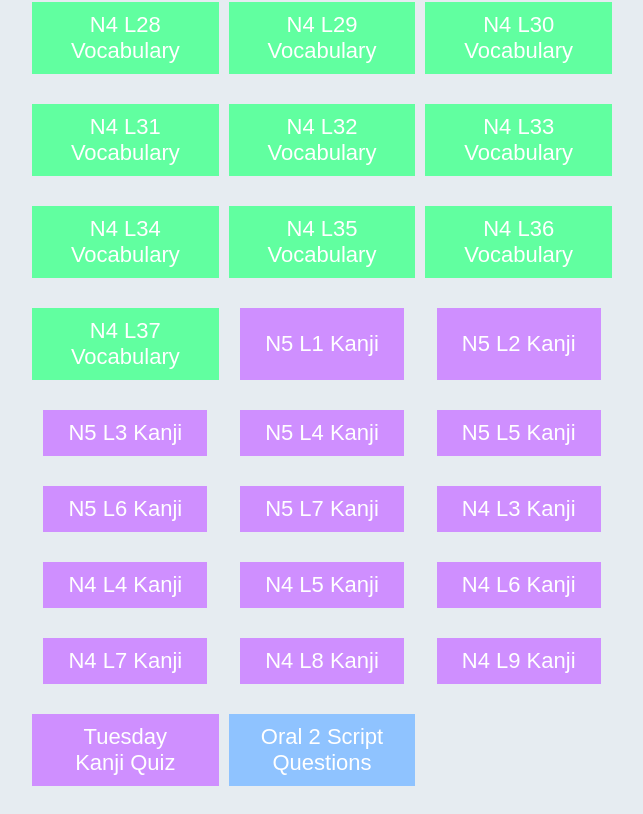
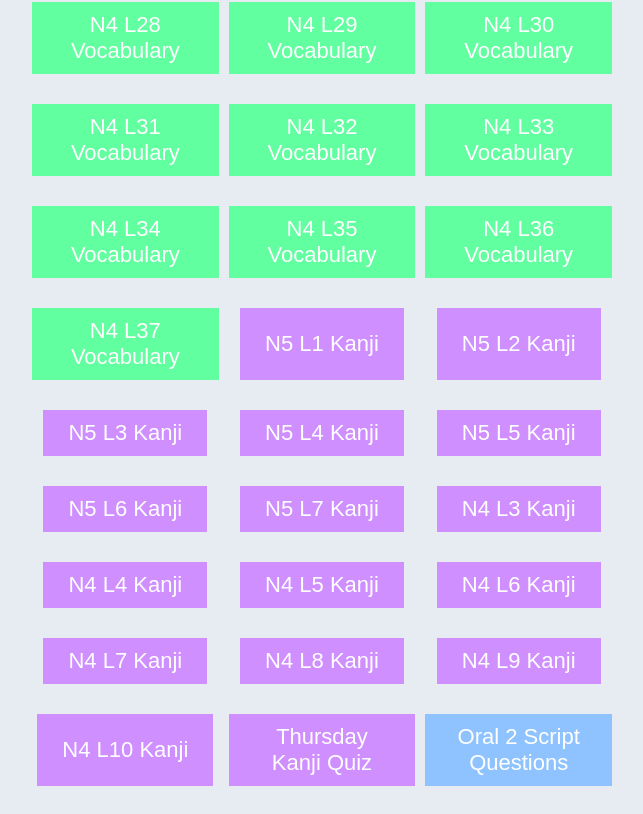
Before and after one commit to sameonseth/nihongo-reviewer, a Vue app: page / in a window 1280 px wide. Shown: the part 1187-2001 px from the top of the page, without its empty margins (318-961 px from the left). Built offline with nearby package versions, Linux system fonts and the light colour scheme.

Commit message:
added quizzes

```diff
--- a/src/assets/N4KanjiQuizzes.json
+++ b/src/assets/N4KanjiQuizzes.json
@@ -272,9 +272,7 @@
         { "question": "合計", "answer": "ごうけい", "english_answer": "total" },
         { "question": "日曜日", "answer": "にちようび", "english_answer": "Sunday" },
         { "question": "水曜日", "answer": "すいようび", "english_answer": "Wednesday" },
-        { "question": "何曜日", "answer": "なんようび", "english_answer": "what day of the week" }
-    ],
-    "TuesdayKQuiz": [
+        { "question": "何曜日", "answer": "なんようび", "english_answer": "what day of the week" },
         { "question": "以上", "answer": "いじょう", "english_answer": "more than" },
         { "question": "以下", "answer": "いか", "english_answer": "less than" },
         { "question": "以外", "answer": "いがい", "english_answer": "except" },
@@ -282,7 +280,9 @@
         { "question": "一度", "answer": "いちど", "english_answer": "once" },
         { "question": "今度", "answer": "こんど", "english_answer": "next time" },
         { "question": "２５度", "answer": "２５ど", "english_answer": "25 degrees" },
-        { "question": "温度", "answer": "おんど", "english_answer": "temperature" },
+        { "question": "温度", "answer": "おんど", "english_answer": "temperature" }
+    ],
+    "N4L11KQuiz": [
         { "question": "止まる", "answer": "とまる", "english_answer": "to stop" },
         { "question": "中止する", "answer": "ちゅうしする", "english_answer": "to call off" },
         { "question": "一時停止", "answer": "いちじていし", "english_answer": "stop sign" },
@@ -295,5 +295,50 @@
         { "question": "起きる", "answer": "おきる", "english_answer": "to get up" },
         { "question": "早起き", "answer": "はやおき", "english_answer": "early riser" },
         { "question": "起業家", "answer": "きぎょうか", "english_answer": "enterpreneur" }
+    ],
+    "ThursdayKQuiz": [
+        { "question": "持つ", "answer": "もつ", "english_answer": "to hold" },
+        { "question": "気持ち", "answer": "きもち", "english_answer": "feeling" },
+        { "question": "持ち物", "answer": "もちもの", "english_answer": "belongings" },
+        { "question": "支持する", "answer": "しじする", "english_answer": "to support" },
+        { "question": "待つ", "answer": "まつ", "english_answer": "to wait" },
+        { "question": "待ち合わせ", "answer": "まちあわせ", "english_answer": "rendezvous" },
+        { "question": "招待する", "answer": "しょうたいする", "english_answer": "to invite" },
+        { "question": "期待する", "answer": "きたいする", "english_answer": "to hope" },
+        { "question": "借りる", "answer": "かりる", "english_answer": "to borrow" },
+        { "question": "借金", "answer": "しゃっきん", "english_answer": "debt" },
+        { "question": "貸す", "answer": "かす", "english_answer": "to lend" },
+        { "question": "貸家", "answer": "かしや", "english_answer": "house for rent" },
+        { "question": "賃貸マンション", "answer": "ちんたいマンション", "english_answer": "rented apartment" },
+        { "question": "始める", "answer": "はじめる", "english_answer": "to begin" },
+        { "question": "開始する", "answer": "かいしする", "english_answer": "to start" },
+        { "question": "始発", "answer": "しはつ", "english_answer": "first train" },
+        { "question": "終わる", "answer": "おわる", "english_answer": "to end" },
+        { "question": "終電", "answer": "しゅうでん", "english_answer": "last train" },
+        { "question": "最終回", "answer": "さいしゅうかい", "english_answer": "final episode" }
+    ],
+    "FridayKQuiz": [
+        { "question": "家", "answer": "いえ", "english_answer": "house" },
+        { "question": "画家", "answer": "がか", "english_answer": "painter" },
+        { "question": "家内", "answer": "かない", "english_answer": "wife" },
+        { "question": "家庭", "answer": "かてい", "english_answer": "family" },
+        { "question": "家族", "answer": "かぞく", "english_answer": "family" },
+        { "question": "民族", "answer": "みんぞく", "english_answer": "race" },
+        { "question": "水族館", "answer": "すいぞくかん", "english_answer": "aquarium" },
+        { "question": "私", "answer": "わたし", "english_answer": "I" },
+        { "question": "私立大学", "answer": "しりつだいがく", "english_answer": "private university" },
+        { "question": "私生活", "answer": "しせいかつ", "english_answer": "private life" },
+        { "question": "自分", "answer": "じぶん", "english_answer": "oneself" },
+        { "question": "自動ドア", "answer": "じどうドア", "english_answer": "automatic door" },
+        { "question": "自由", "answer": "じゆう", "english_answer": "freedom" },
+        { "question": "自然", "answer": "しぜん", "english_answer": "nature" },
+        { "question": "親", "answer": "おや", "english_answer": "parent" },
+        { "question": "母親", "answer": "ははおや", "english_answer": "mother" },
+        { "question": "親切な", "answer": "しんせつな", "english_answer": "kind" },
+        { "question": "親しい", "answer": "したしい", "english_answer": "close" },
+        { "question": "両親", "answer": "りょうしん", "english_answer": "parents" },
+        { "question": "両方", "answer": "りょうほう", "english_answer": "both" },
+        { "question": "両手", "answer": "りょうて", "english_answer": "both hands" },
+        { "question": "両替え", "answer": "りょうがえ", "english_answer": "money exchange" }
     ]
 }
--- a/src/assets/N4VocabularyQuizzes.json
+++ b/src/assets/N4VocabularyQuizzes.json
@@ -519,6 +519,7 @@
         { "question": "well, skillfully", "kanji_question": "上手に", "answer": "じょうずに" },
         { "question": "as much as possible", "kanji_question": "", "answer": "できるだけ" },
         { "question": "almost all (in affirmative sentences), hardly, scarcely (in negative sentences)", "kanji_question": "", "answer": "ほとんど" },
+        { "question": "Chopin, Polish musician (1810~49)", "kanji_question": "", "answer": "ショパン" },
         { "question": "visitor, guest, customer, client (respectful equivalent of おきゃくさん)", "kanji_question": "お客様", "answer": "おきゃくさま" },
         { "question": "special", "kanji_question": "特別", "answer": "とくべつ" },
         { "question": "be doing (respectful equivalent of しています)", "kanji_question": "", "answer": "していらっしゃいます" },
@@ -569,6 +570,11 @@
         { "question": "what language", "kanji_question": "何語", "answer": "なにご" },
         { "question": "somebody", "kanji_question": "", "answer": "だれか" },
         { "question": "Sounds good.", "kanji_question": "", "answer": "よかったですね。" },
+        { "question": "Olympic Games", "kanji_question": "", "answer": "オリンピック" },
+        { "question": "World Cup", "kanji_question": "", "answer": "ワールドガップ" },
+        { "question": "Portugal", "kanji_question": "", "answer": "ポルトガル" },
+        { "question": "Saudi Arabia", "kanji_question": "", "answer": "サウジアラビア" },
+        { "question": "Russia", "kanji_question": "", "answer": "ロシア" },
         { "question": "Ladies and gentlemen, everybody (respect equivalent of みなさん)", "kanji_question": "皆様", "answer": "みなさま" },
         { "question": "(house) burn down", "kanji_question": "焼けます", "answer": "やけます" },
         { "question": "after that, later", "kanji_question": "その後", "answer": "そのご" },
@@ -589,6 +595,6 @@
         { "question": "after that", "kanji_question": "", "answer": "そのあと" },
         { "question": "with all one's effort", "kanji_question": "一生懸命", "answer": "いっしょうけんめい" },
         { "question": "mouse", "kanji_question": "", "answer": "ねずみ" },
-        { "question": "There is not a single ~.", "kanji_question": "一匹もいません。", "answer": "いっぴきもいません。" }
+        { "question": "There is not a single.", "kanji_question": "一匹もいません。", "answer": "いっぴきもいません。" }
     ]
 }
--- a/src/components/MenuVue.vue
+++ b/src/components/MenuVue.vue
@@ -366,9 +366,16 @@
       <button
         type="button"
         class="kanji-option"
-        @click.prevent="setQuiz('TuesdayKQuiz')"
+        @click.prevent="setQuiz('N4L10KQuiz')"
       >
-        Tuesday Kanji Quiz
+        N4 L10 Kanji
+      </button>
+      <button
+        type="button"
+        class="kanji-option"
+        @click.prevent="setQuiz('ThursdayKQuiz')"
+      >
+        Thursday Kanji Quiz
       </button>
       <button
         type="button"
```
